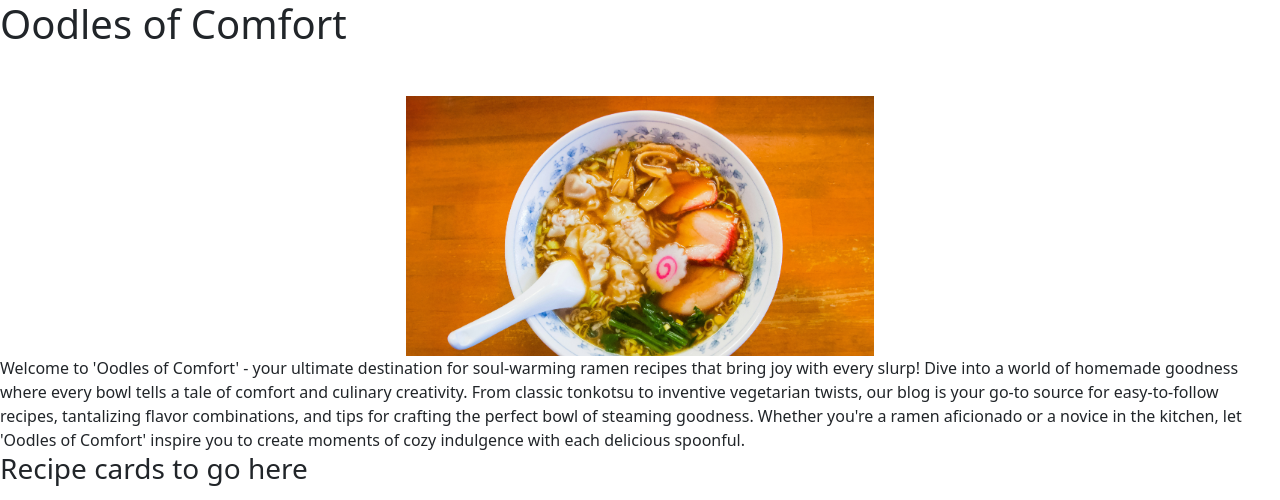
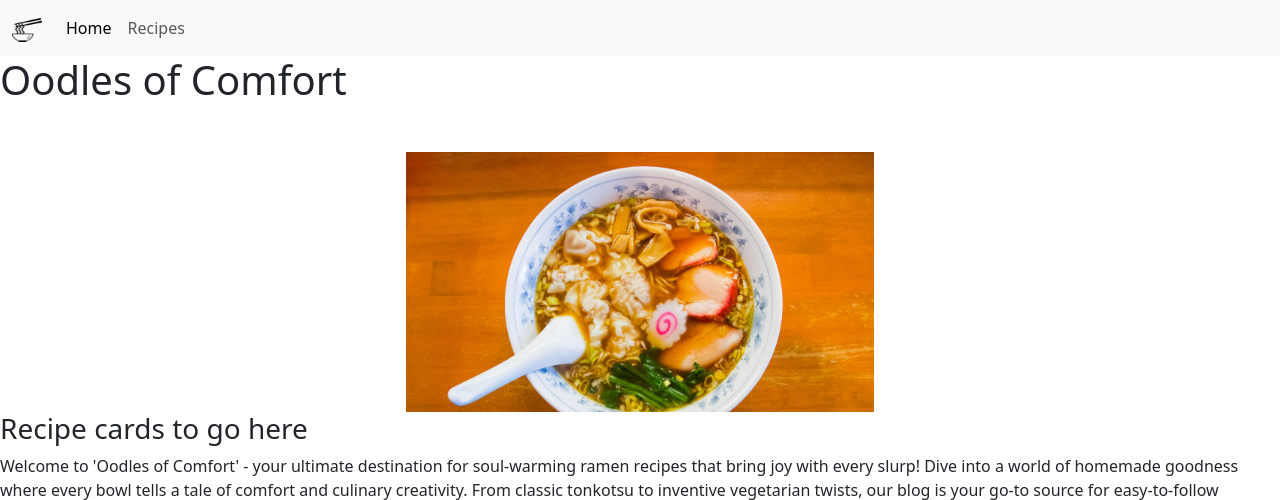
Before and after one commit to ZoeMacf/oodles-of-comfort, a Django app: page / in a window 1280 px wide. Shown: the top 500 px of the page. Run offline with Django 4.2, Linux system fonts and the light colour scheme.

Commit message:
add navbar to home page

```diff
--- a/blog/templates/blog/index.html
+++ b/blog/templates/blog/index.html
@@ -11,6 +11,10 @@
     </div>
 </section>
 
+<div>
+    <h3>Recipe cards to go here</h3>
+</div>
+
 <div id="about-us">
     <span>
         Welcome to 'Oodles of Comfort' - your ultimate destination for soul-warming ramen recipes that bring joy with every slurp!
@@ -22,10 +26,5 @@
     </span>
 </div>
 
-<div>
-    <h3>Recipe cards to go here</h3>
-</div>
-
-
 <!-- index.html content ends here -->
 {% endblock %}
--- a/oodles_of_comfort/settings.py
+++ b/oodles_of_comfort/settings.py
@@ -28,7 +28,7 @@ TEMPLATES_DIR = os.path.join(BASE_DIR, 'templates')
 SECRET_KEY = os.environ.get("SECRET_KEY")
 
 # SECURITY WARNING: don't run with debug turned on in production!
-DEBUG = True
+DEBUG = False
 
 ALLOWED_HOSTS = ['8000-zoemacf-oodlesofcomfort-zzhpy13woo8.ws-eu108.gitpod.io', '.herokuapp.com']
 
--- a/static/css/style.css
+++ b/static/css/style.css
@@ -1,3 +1,4 @@
+/* hero image css */
 .hero-image {
     height: 300px;
     width: 100%;
--- a/templates/base.html
+++ b/templates/base.html
@@ -18,6 +18,9 @@
 </head>
 <body>
 
+    <!-- navbar  -->
+    {% include 'includes/header.html' %}
+
     {% block content %}
     <!-- Content Goes here -->
     {% endblock content %}
--- a/templates/includes/header.html
+++ b/templates/includes/header.html
@@ -1 +1,19 @@
 {% load static %}
+<header>
+    <nav class="navbar navbar-expand-lg bg-body-tertiary">
+        <div class="container-fluid">
+            <a class="navbar-brand" href="#">
+                <img src="/static/images/icons/noodle-icon.png" alt="bowl of noodles logo" width="30" height="24">
+              </a>
+          <button class="navbar-toggler" type="button" data-bs-toggle="collapse" data-bs-target="#navbarNavAltMarkup" aria-controls="navbarNavAltMarkup" aria-expanded="false" aria-label="Toggle navigation">
+            <span class="navbar-toggler-icon"></span>
+          </button>
+          <div class="collapse navbar-collapse" id="navbarNavAltMarkup">
+            <div class="navbar-nav">
+              <a class="nav-link active" aria-current="page" href="#">Home</a>
+              <a class="nav-link" href="#">Recipes</a>
+            </div>
+          </div>
+        </div>
+      </nav>
+</header>
```
Also changed, not shown: static/images/icons/noodle-icon.png (added).
